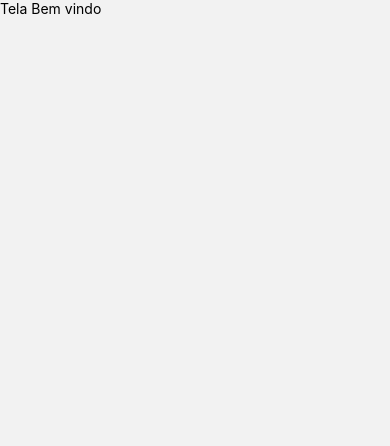
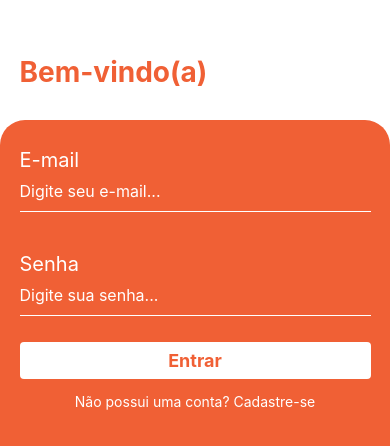
Before and after one commit to oaleekis/CookAI, a React Native app: screen /SignIn in a window 390 px wide. Shown: the top 446 px of the page. Built offline with nearby package versions, Linux system fonts and the light colour scheme.

Commit message:
finish login

```diff
--- a/src/pages/SignIn/index.js
+++ b/src/pages/SignIn/index.js
@@ -1,10 +1,92 @@
-import { View, Text } from 'react-native'
+import { View, Text, StyleSheet, TextInput, TouchableOpacity } from 'react-native'
 import React from 'react'
+
+import * as Animatable from 'react-native-animatable';
 
 export default function SignIn() {
   return (
-    <View>
-      <Text>Tela Bem vindo</Text>
+    <View style={styles.container}>
+      <Animatable.View animation="fadeInLeft" deLay={500} style={styles.containerHeader}>
+        <Text style={styles.message}>Bem-vindo(a)</Text>
+      </Animatable.View>
+
+      <Animatable.View animation="fadeInUp" style={styles.containerForm}>
+
+        <Text style={styles.title}>E-mail</Text>
+        <TextInput placeholder='Digite seu e-mail...' placeholderTextColor="#fff" style={styles.input} />
+
+        <Text style={styles.title}>Senha</Text>
+        <TextInput placeholder='Digite sua senha...' placeholderTextColor="#fff" style={styles.input} />
+
+        <TouchableOpacity style={styles.button}>
+          <Text style={styles.buttonText}>Entrar</Text>
+        </TouchableOpacity>
+
+        <TouchableOpacity style={styles.buttonRegister}>
+          <Text style={styles.buttonTextRegister}>Não possui uma conta? Cadastre-se</Text>
+        </TouchableOpacity>
+
+      </Animatable.View>
     </View>
   )
 }
+
+const styles = StyleSheet.create({
+  container: {
+    flex: 1,
+    backgroundColor: 'white'
+  },
+  containerHeader: {
+    marginTop: '14%',
+    marginBottom: '8%',
+    paddingStart: '5%'
+  },
+  message: {
+    fontSize: 28,
+    fontWeight: 'bold',
+    color: '#f06035'
+  },
+  containerForm: {
+    backgroundColor: '#f06035',
+    flex: 1,
+    borderTopLeftRadius: 25,
+    borderTopRightRadius: 25,
+    paddingStart: '5%',
+    paddingEnd: '5%',
+  },
+  title: {
+    fontSize: 20,
+    marginTop: 28,
+    color: '#fff',
+  },
+  input: {
+    borderBottomWidth: 1,
+    borderBottomColor: '#fff',
+    height: 40,
+    marginBottom: 12,
+    fontSize: 16,
+    color: '#fff'
+  },
+  button: {
+    backgroundColor: '#fff',
+    width: '100%',
+    borderRadius: 4,
+    paddingVertical: 8,
+    marginTop: 14,
+    justifyContent: 'center',
+    alignItems: 'center'
+  },
+  buttonText: {
+    color: '#f06035',
+    fontSize: 18,
+    fontWeight: 'bold',
+  },
+  buttonRegister: {
+    marginTop: 14,
+    alignSelf: 'center'
+  },
+  buttonTextRegister: {
+    color: '#fff'
+  }
+
+})
--- a/src/pages/Welcome/index.js
+++ b/src/pages/Welcome/index.js
@@ -1,7 +1,12 @@
-import { View, Text, StyleSheet, Image, TouchableOpacity } from 'react-native'
-import React from 'react'
+import { View, Text, StyleSheet, Image, TouchableOpacity } from 'react-native';
+import React from 'react';
+
+import * as Animatable from 'react-native-animatable';
+
+import { useNavigation } from '@react-navigation/native';
 
 export default function Welcome() {
+  const navigation = useNavigation();
   return (
     <View style={styles.container}>
 
@@ -9,13 +14,14 @@ export default function Welcome() {
         <Image style={styles.logo} source={require('../../assets/WelcomeImage.jpg')} />
       </View>
 
-      <View style={styles.containerForm}>
+      <Animatable.View animation="fadeInUp" style={styles.containerForm}>
         <Text style={styles.title}>Crie suas receitas com apenas um Clique!</Text>
-        <Text style={styles.text}>Faça o login para começar</Text>
-        <TouchableOpacity style={styles.button}>
+        <Text style={styles.text}>Faça o login par
+          a começar</Text>
+        <TouchableOpacity style={styles.button} onPress={() => navigation.navigate('SignIn')}>
           <Text style={styles.buttonText}>Entrar</Text>
         </TouchableOpacity>
-      </View>
+      </Animatable.View>
 
     </View>
   )
--- a/src/routes/index.js
+++ b/src/routes/index.js
@@ -2,7 +2,7 @@ import { createNativeStackNavigator } from "@react-navigation/native-stack";
 
 import Welcome from "../pages/Welcome";
 
-import SignIn from "../pages/Signin";
+import SignIn from "../pages/SignIn";
 
 const Stack = createNativeStackNavigator();
 
```
